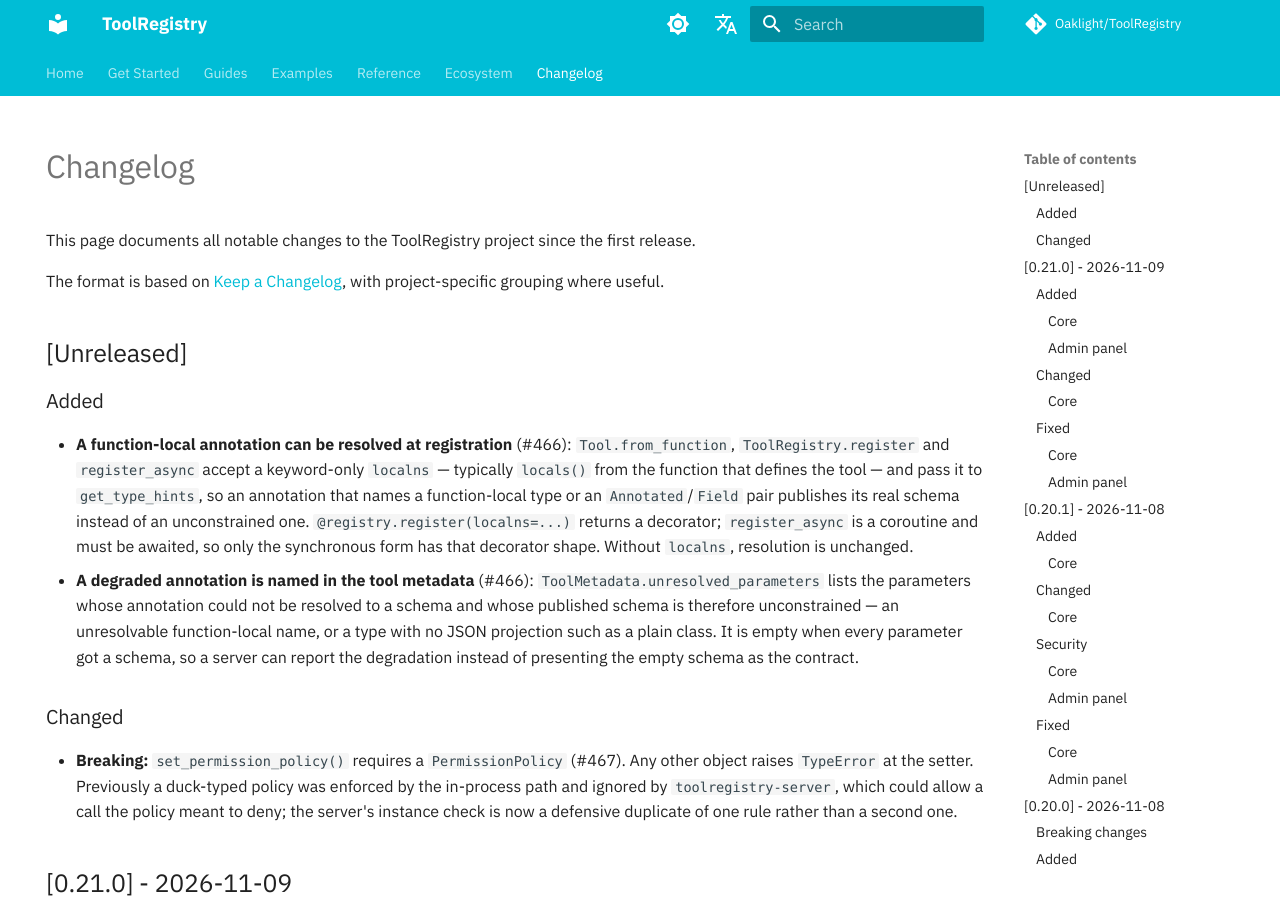
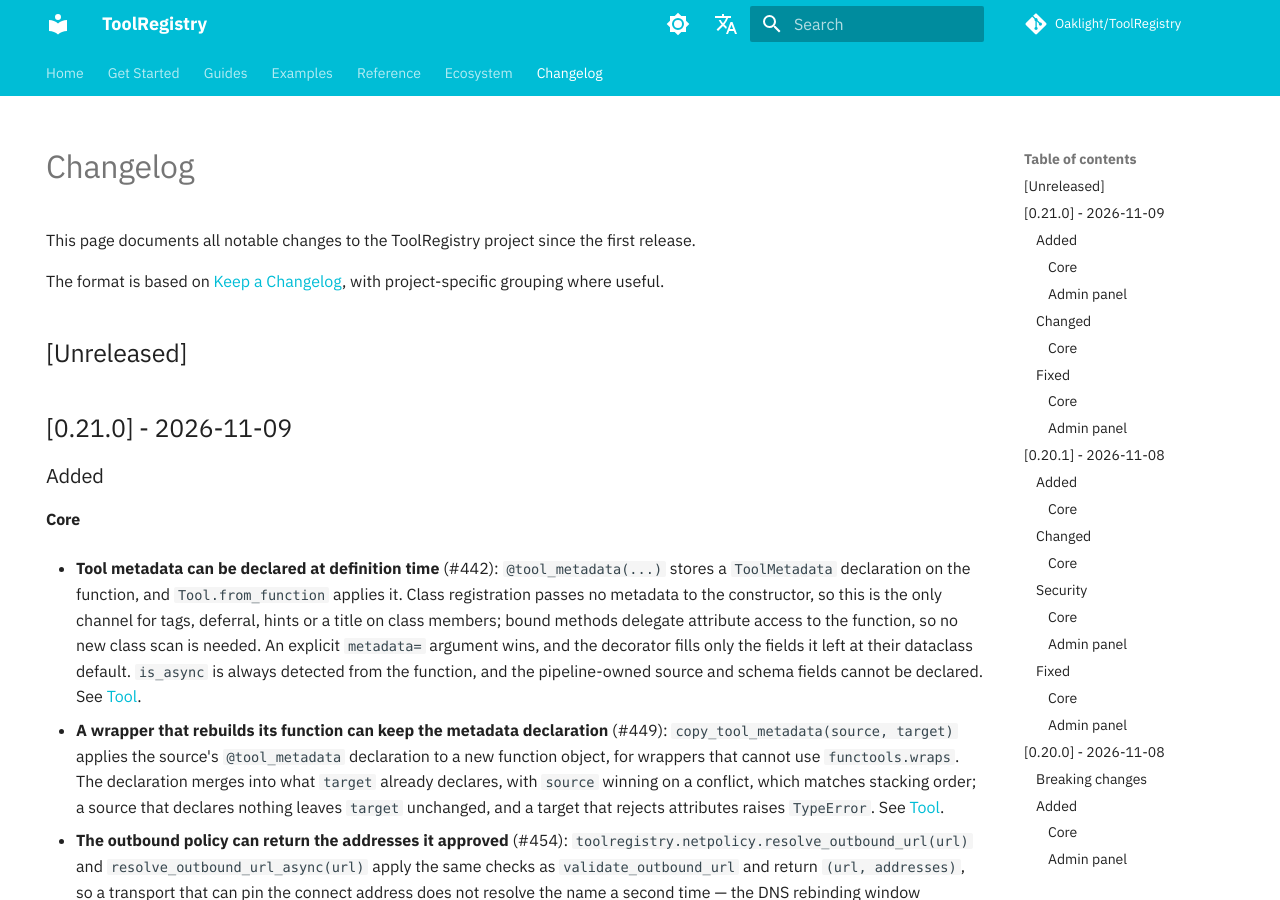
Before and after one commit to Oaklight/ToolRegistry, an MkDocs documentation site: the page built from docs/changelog.md, in a window 1280 px wide and 900 px high. Built offline with MkDocs 1.6.1 and Material for MkDocs 9.7.7, drawn with Linux system fonts in a browser that asks for light colours; some web fonts are replaced; comment, search, counter and statistics services are not loaded; some of the changed text lies outside the part shown.

Commit message:
docs(changelog): release 0.21.0

```diff
--- a/docs/changelog.md
+++ b/docs/changelog.md
@@ -15,15 +15,6 @@ This page documents all notable changes to the ToolRegistry project since the fi
 The format is based on [Keep a Changelog](https://keepachangelog.com/en/1.1.0/), with project-specific grouping where useful.
 
 ## [Unreleased]
-
-### Added
-
-- **A function-local annotation can be resolved at registration** (#466): `Tool.from_function`, `ToolRegistry.register` and `register_async` accept a keyword-only `localns` — typically `locals()` from the function that defines the tool — and pass it to `get_type_hints`, so an annotation that names a function-local type or an `Annotated`/`Field` pair publishes its real schema instead of an unconstrained one. `@registry.register(localns=...)` returns a decorator; `register_async` is a coroutine and must be awaited, so only the synchronous form has that decorator shape. Without `localns`, resolution is unchanged.
-- **A degraded annotation is named in the tool metadata** (#466): `ToolMetadata.unresolved_parameters` lists the parameters whose annotation could not be resolved to a schema and whose published schema is therefore unconstrained — an unresolvable function-local name, or a type with no JSON projection such as a plain class. It is empty when every parameter got a schema, so a server can report the degradation instead of presenting the empty schema as the contract.
-
-### Changed
-
-- **Breaking:** `set_permission_policy()` requires a `PermissionPolicy` (#467). Any other object raises `TypeError` at the setter. Previously a duck-typed policy was enforced by the in-process path and ignored by `toolregistry-server`, which could allow a call the policy meant to deny; the server's instance check is now a defensive duplicate of one rule rather than a second one.
 
 ## [0.21.0] - 2026-11-09
 
```
Also changed, not shown: other parts of docs/changelog.md (+6 -0 lines).
